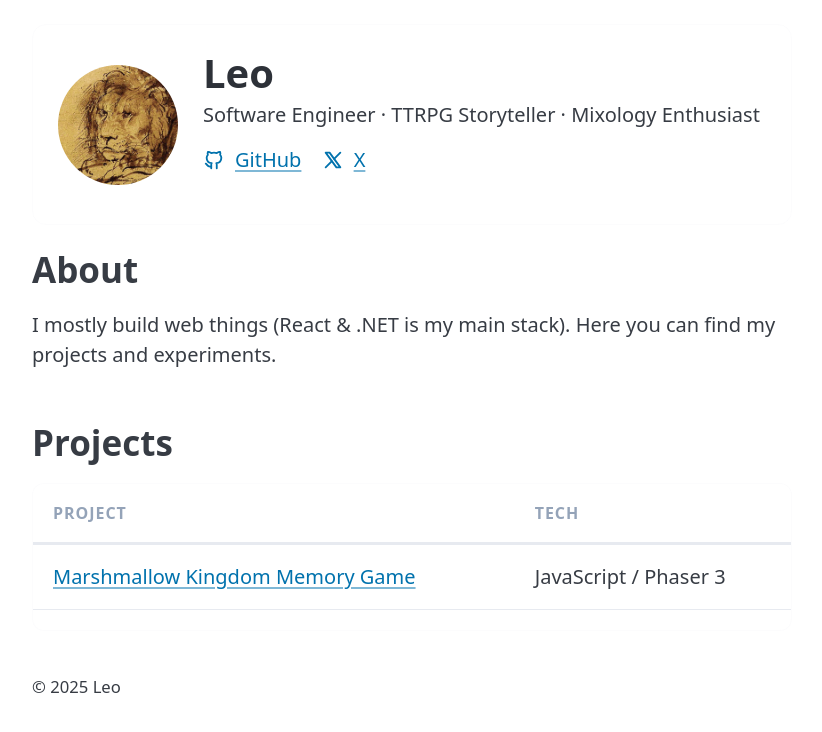
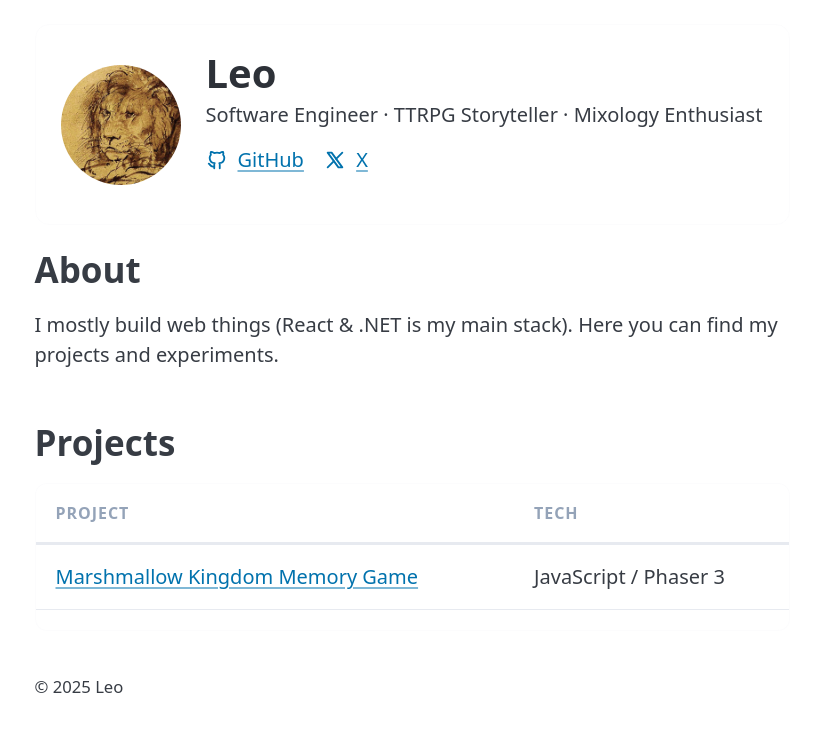
Before and after one commit to Re0niDo/Re0niDo.github.io, a plain HTML site: page index.html in a window 1280 px wide. Shown: the part 116-848 px from the top of the page, without its empty margins (228-1050 px from the left). Drawn offline with nearby package versions, Linux system fonts and the light colour scheme.

```diff
--- a/index.html
+++ b/index.html
@@ -13,8 +13,11 @@
     <style>
       /* tiny tweaks */
       body > main {
-        max-width: 760px;
+        max-width: 835px;
+        width: 100%;
+        box-sizing: border-box;
         margin: 4rem auto;
+        padding-inline: clamp(1rem, 5vw, 2rem);
       }
       .card {
         padding: 1.25rem;
```
